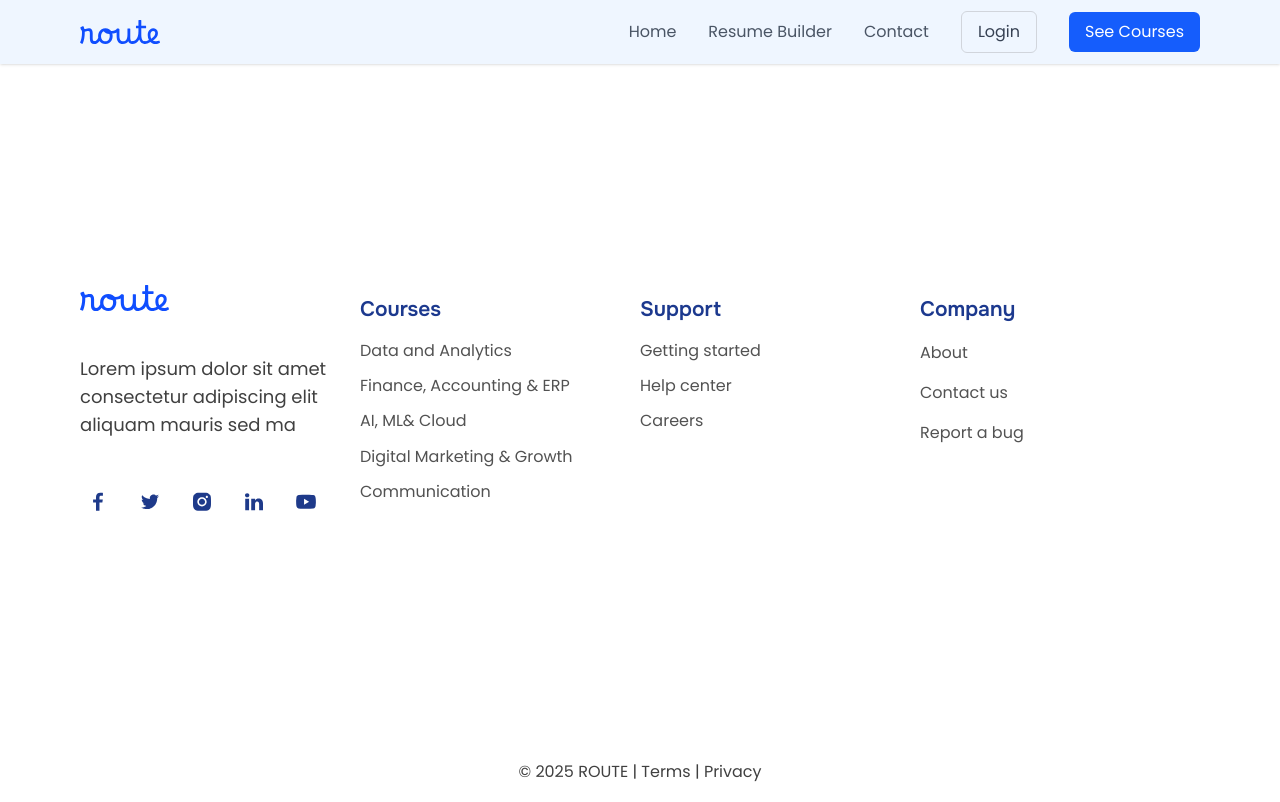
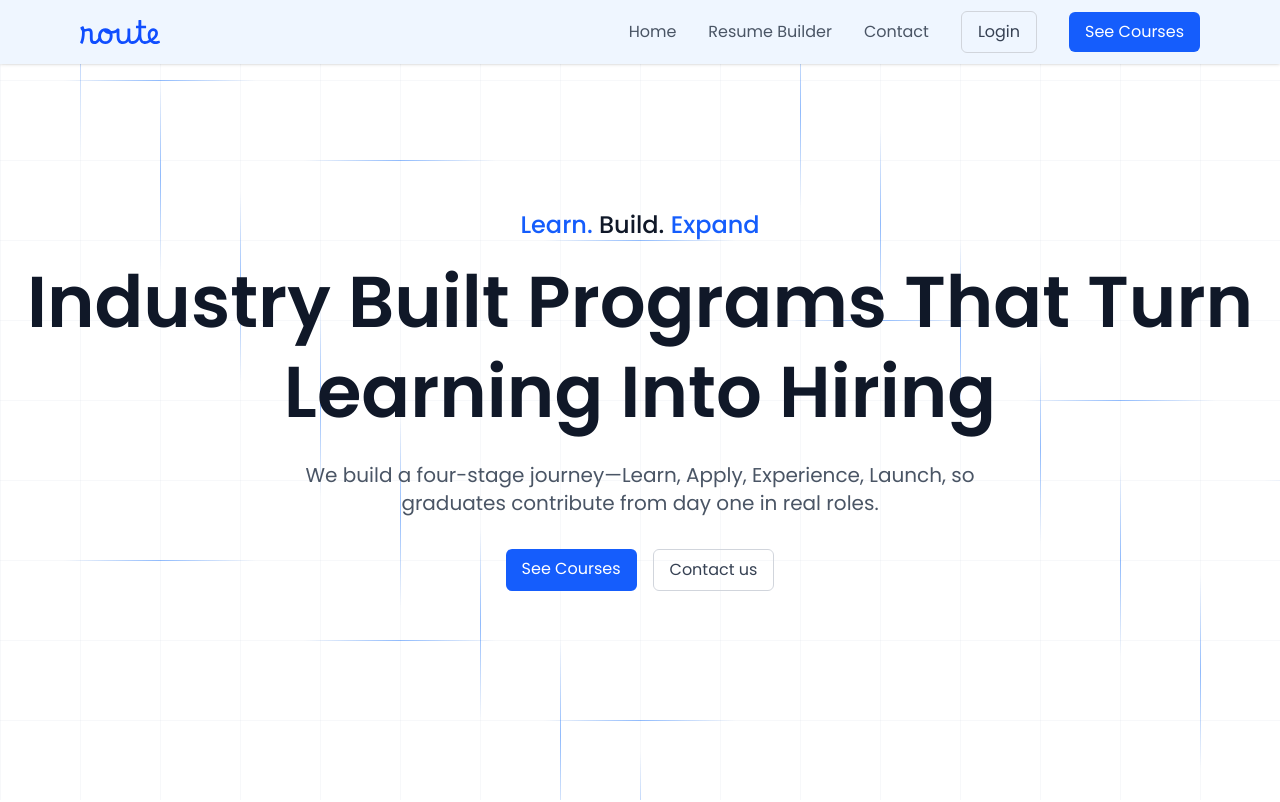
Before and after one commit to sreekesh-nexotech/routes-academy-website2, a Next.js app in the folder frontend/routes-academy/: page / in a window 1280 px wide. Shown: the top 802 px of the page. Built offline with nearby package versions, Linux system fonts and the light colour scheme.

Commit message:
completed header section

```diff
--- a/frontend/routes-academy/src/app/page.tsx
+++ b/frontend/routes-academy/src/app/page.tsx
@@ -1,8 +1,9 @@
+import HomeMain from "@/components/ui/Home/HomeMain";
 
 export default function Home() {
   return (
     <>
-
+      <HomeMain />
     </>
   );
 }
--- /dev/null
+++ b/frontend/routes-academy/src/components/elements/PageIllustration.tsx
@@ -0,0 +1,82 @@
+import React from "react";
+
+export default function PageIllustration() {
+  return (
+    <div className="absolute inset-0 overflow-hidden">
+      {/* Static Grid SVG */}
+      <svg
+        className="absolute inset-0 h-full w-full -z-20"
+        xmlns="http://www.w3.org/2000/svg"
+      >
+        <defs>
+          <pattern
+            id="grid"
+            width="80"
+            height="80"
+            patternUnits="userSpaceOnUse"
+            x="0"
+            y="0"
+          >
+            <path
+              d="M0 80V0H80"
+              fill="none"
+              stroke="rgba(203,213,225,0.3)"
+              strokeWidth="1"
+            />
+          </pattern>
+        </defs>
+        <rect width="100%" height="100%" fill="url(#grid)" />
+      </svg>
+
+      {/* Animated Lines */}
+      <div className="absolute inset-0 z-10">
+        <style>
+          {`
+            @keyframes moveLineY {
+              0% { transform: translateY(-80px); opacity: 0; }
+              10%, 90% { opacity: 1; }
+              100% { transform: translateY(calc(100vh + 80px)); opacity: 0; }
+            }
+
+            @keyframes moveLineX {
+              0% { transform: translateX(-80px); opacity: 0; }
+              10%, 90% { opacity: 1; }
+              100% { transform: translateX(calc(100vw + 80px)); opacity: 0; }
+            }
+
+            .animate-line-y {
+              animation: moveLineY 6s linear infinite;
+            }
+            .animate-line-x {
+              animation: moveLineX 6s linear infinite;
+            }
+          `}
+        </style>
+
+        {/* Vertical Blue Lines */}
+        {Array.from({ length: 20 }).map((_, i) => (
+          <div
+            key={`v-${i}`}
+            className="absolute top-0 w-[1px] h-48 bg-gradient-to-b from-blue-500/0 via-blue-500/50 to-blue-500/0 animate-line-y "
+            style={{
+              left: `${i * 80}px`,
+              animationDelay: `${i * -0.7}s`,
+            }}
+          />
+        ))}
+
+        {/* Horizontal Blue Lines */}
+        {Array.from({ length: 12 }).map((_, i) => (
+          <div
+            key={`h-${i}`}
+            className="absolute left-0 h-[1px] w-48 bg-gradient-to-r from-blue-500/0 via-blue-500/50 to-blue-500/0 animate-line-x"
+            style={{
+              top: `${i * 80}px`,
+              animationDelay: `${i * -1}s`,
+            }}
+          />
+        ))}
+      </div>
+    </div>
+  );
+}
--- a/frontend/routes-academy/src/components/ui/Header.tsx
+++ b/frontend/routes-academy/src/components/ui/Header.tsx
@@ -21,7 +21,7 @@ const Header = () => {
   ];
 
   return (
-    <header className="bg-[#EFF6FF] shadow-sm">
+    <header className="bg-[#EFF6FF] shadow-sm fixed w-full top-0 left-0 z-50 ">
       <div className="container mx-auto px-4 sm:px-6 lg:px-20">
         <div className="flex items-center justify-between h-16">
           {/* Logo */}
--- a/frontend/routes-academy/src/components/ui/Home/HeroHome.tsx
+++ b/frontend/routes-academy/src/components/ui/Home/HeroHome.tsx
@@ -0,0 +1,38 @@
+import PageIllustration from '../../elements/PageIllustration'
+import React from 'react'
+import ButtonLink from '../../elements/ButtonLink'
+
+const HeroHome = () => {
+  return (
+    <div className="relative w-full overflow-hidden flex items-center justify-center min-h-screen">
+      {/* Page Illustration */}
+      <PageIllustration/>
+
+      {/* Hero Content */}
+      <div className="relative z-10 max-w-7xl mx-auto text-center px-4 sm:px-6">
+        {/* Top Text */}
+        <p className="text-blue-600 font-medium mb-4 tex-xl md:text-2xl">
+          Learn. <span className="text-gray-900">Build.</span> Expand
+        </p>
+
+        {/* Heading */}
+        <h1 className="text-4xl md:text-7xl font-semibold text-gray-900 mb-6 leading-tight">
+          Industry Built Programs That Turn Learning Into Hiring
+        </h1>
+
+        {/* Subheading */}
+        <p className="text-lg md:text-xl text-gray-600 mb-8 max-w-2xl mx-auto">
+          We build a four-stage journey—Learn, Apply, Experience, Launch, so graduates contribute from day one in real roles.
+        </p>
+
+        {/* Buttons */}
+        <div className="flex flex-col sm:flex-row   justify-center gap-4">
+          <ButtonLink href="#" label="See Courses" variant="primary" />
+          <ButtonLink href="#" label="Contact us" variant="secondary" />
+        </div>
+      </div>
+    </div>
+  )
+}
+
+export default HeroHome
--- a/frontend/routes-academy/src/components/ui/Home/HomeMain.tsx
+++ b/frontend/routes-academy/src/components/ui/Home/HomeMain.tsx
@@ -1,9 +1,10 @@
 import React from 'react'
+import HeroHome from './HeroHome'
 
 const HomeMain = () => {
   return (
     <div>
-
+        <HeroHome/>
     </div>
   )
 }
```
